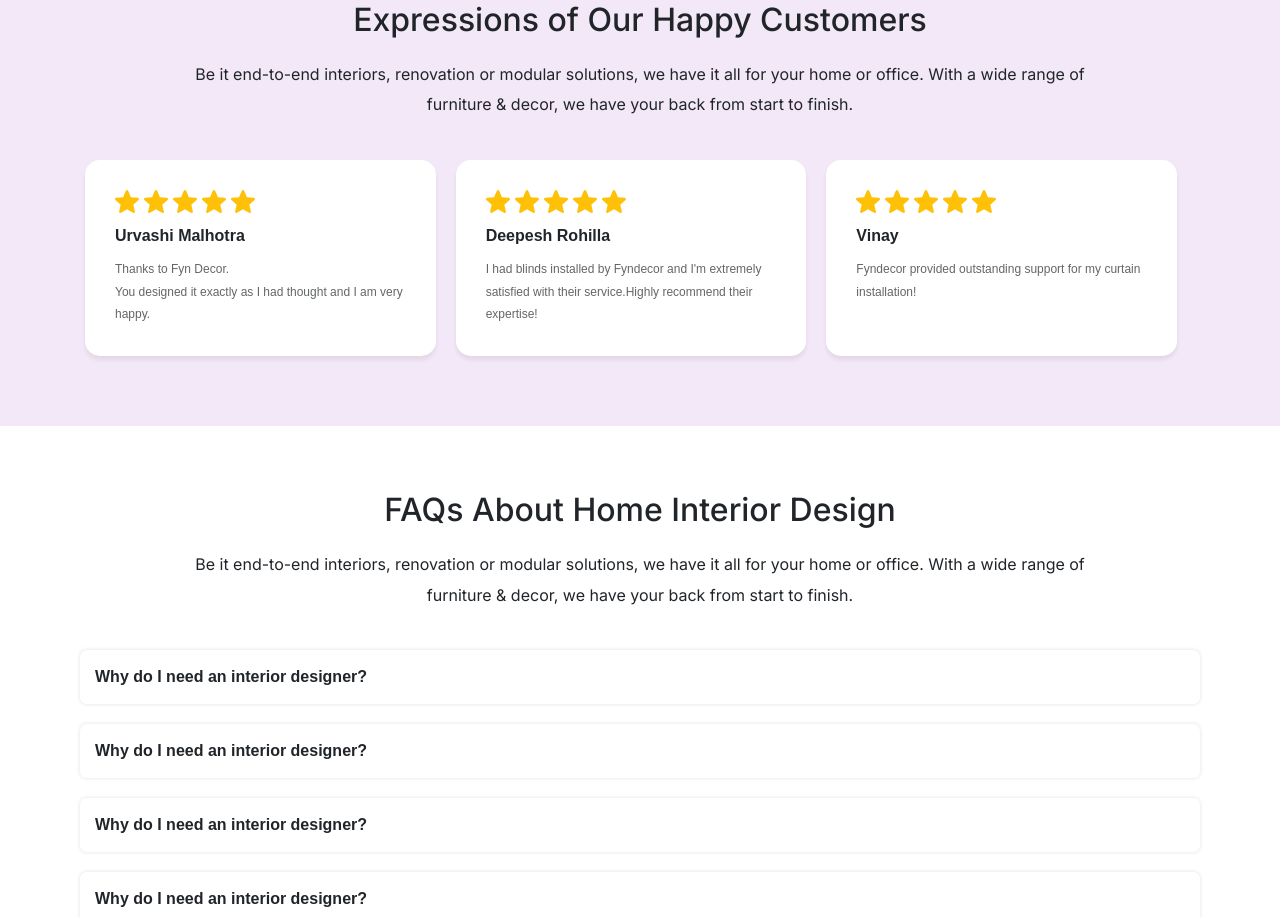
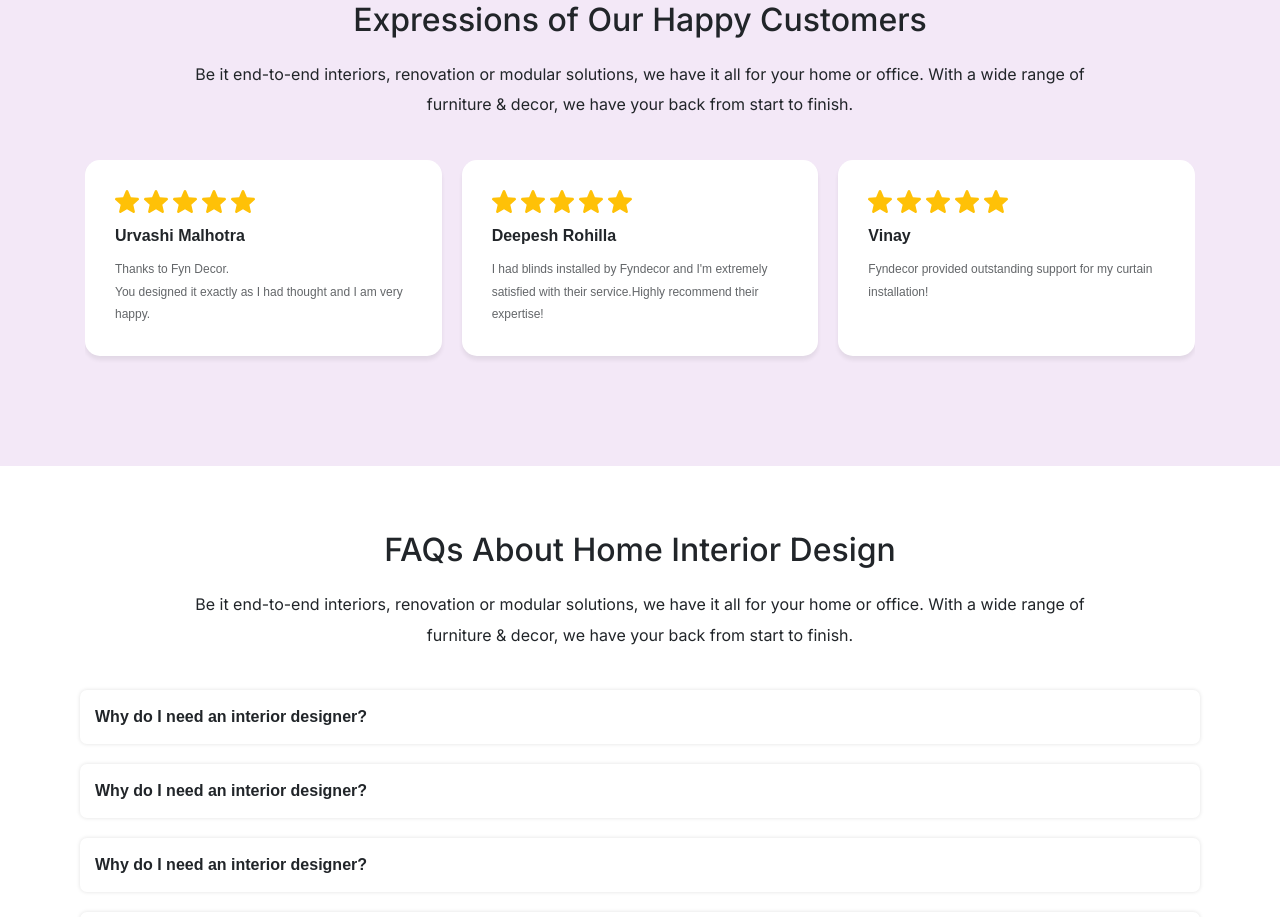
Before and after one commit to rdeepesh/fyndecor-web, a Next.js app: page / in a window 1280 px wide. Shown: the part 3280-4197 px from the top of the page. Built offline with nearby package versions, Linux system fonts and the light colour scheme.

Commit message:
fix - customer feedback slider

```diff
--- a/package.json
+++ b/package.json
@@ -16,6 +16,7 @@
     "react": "^18",
     "react-dom": "^18",
     "react-toastify": "^10.0.5",
+    "swiper": "^11.1.4",
     "yup": "^1.4.0"
   },
   "devDependencies": {
--- a/src/app/components/CustomerFeedback.tsx
+++ b/src/app/components/CustomerFeedback.tsx
@@ -1,4 +1,8 @@
 import React from "react";
+import { Swiper, SwiperSlide } from "swiper/react";
+import "swiper/css";
+import "swiper/css/pagination";
+import { Pagination } from "swiper/modules";
 
 const CustomerFeedback = () => {
   const Star = () => {
@@ -26,6 +30,29 @@ const CustomerFeedback = () => {
         have your back from start to finish.
       </p>
       <div className="feedback__wrapper">
+        <Swiper
+          modules={[Pagination]}
+          spaceBetween={20}
+          slidesPerView={3}
+          pagination={{
+            clickable: true,
+          }}
+          breakpoints={{
+            200: {
+              slidesPerView: 1,
+              spaceBetween: 20,
+            },
+            768: {
+              slidesPerView: 2,
+              spaceBetween: 20,
+            },
+            1024: {
+              slidesPerView: 3,
+              spaceBetween: 20,
+            },
+          }}
+        >
+          <SwiperSlide>
             <div className="feedback__card">
               <span className="stars">
                 <Star />
@@ -40,6 +67,8 @@ const CustomerFeedback = () => {
                 {`You designed it exactly as I had thought and I am very happy.`}
               </p>
             </div>
+          </SwiperSlide>
+          <SwiperSlide>
             <div className="feedback__card">
               <span className="stars">
                 <Star />
@@ -53,6 +82,8 @@ const CustomerFeedback = () => {
                 {`I had blinds installed by Fyndecor and I'm extremely satisfied with their service.Highly recommend their expertise!`}
               </p>
             </div>
+          </SwiperSlide>
+          <SwiperSlide>
             <div className="feedback__card">
               <span className="stars">
                 <Star />
@@ -66,6 +97,8 @@ const CustomerFeedback = () => {
                 {`Fyndecor provided outstanding support for my curtain installation!`}
               </p>
             </div>
+          </SwiperSlide>
+        </Swiper>
       </div>
     </section>
   );
--- a/src/app/globals.css
+++ b/src/app/globals.css
@@ -440,11 +440,7 @@ header.header nav ul li a:hover{
   margin: auto;
 }
 .feedback__wrapper{
-  display: flex;
-  /* justify-content: space-between; */
   padding: 40px 5px 10px;
-  overflow-x: auto;
-  max-width: 100%;
 }
 .feedback__wrapper .feedback__card{
   border-radius: 15px;
@@ -453,9 +449,9 @@ header.header nav ul li a:hover{
   display: flex;
   flex-direction: column;
   box-shadow: 0 4px 4px 0px rgba(0,0,0,0.07);
-  min-width: calc(100vw / 3 - 76px);
-  max-width: calc(100vw / 3 - 76px);
   margin-right: 20px;
+  width: 100%;
+  height: 100%;
 }
 .feedback__wrapper .feedback__card:last-child {
   margin-right: 0px;
@@ -481,6 +477,16 @@ header.header nav ul li a:hover{
   text-align: left;
   margin: 0;
   min-width: 100%;
+}
+.swiper {
+  width: 100%;
+  height: 100%;
+}
+.swiper-wrapper{
+  padding-bottom: 40px;
+}
+.swiper-slide {
+  height: auto !important;
 }
 /* CUSTOMER_FEEDBACK_SECTION */
 
```
Also changed, not shown: 1 other file (tests, documents, lock files or other folders). Lines whose indentation alone changed are shown as unchanged.
